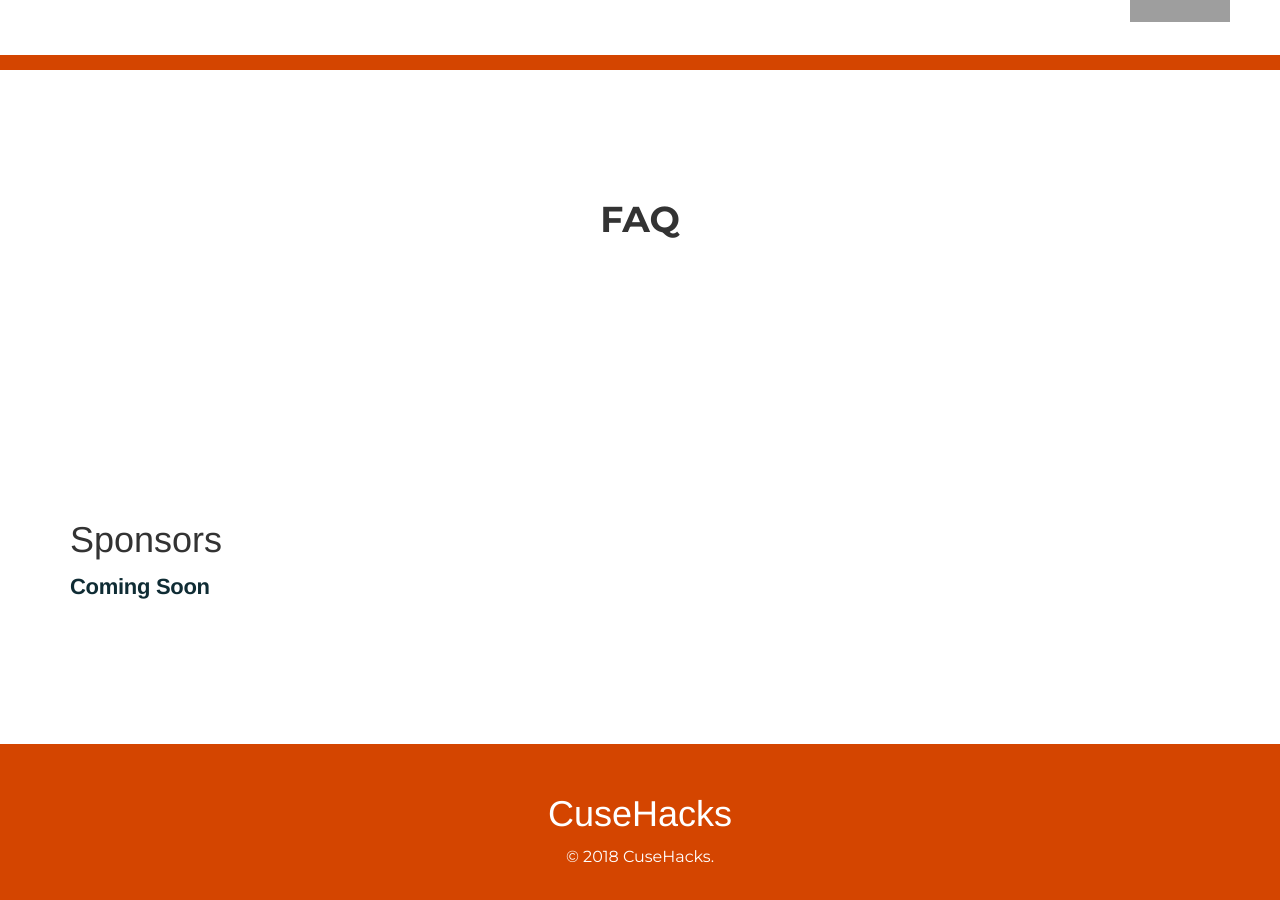
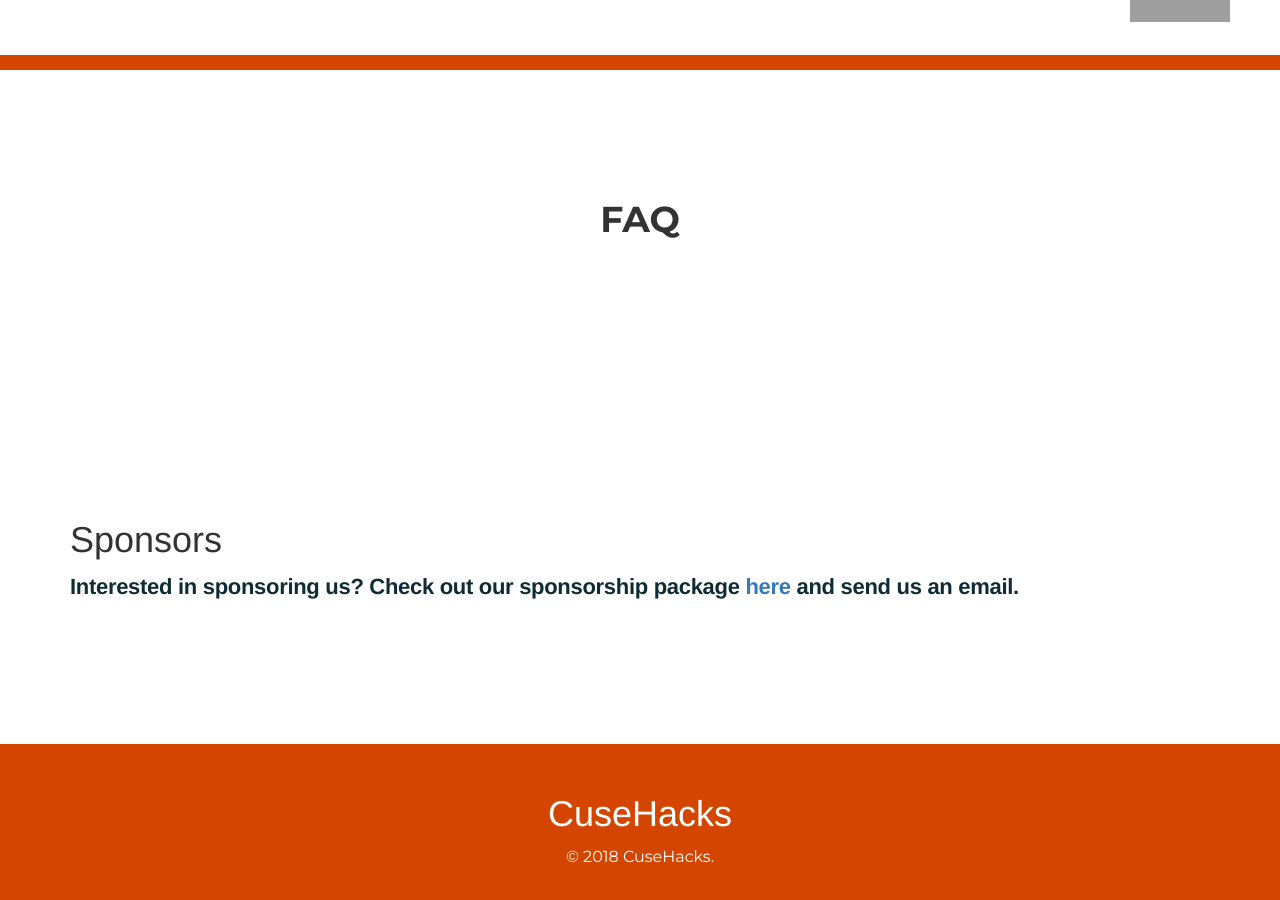
Before and after one commit to innovateorange/cusehacks, a Jekyll site: the page built from index.html, in a window 1280 px wide and 900 px high, scrolled down 2380 px. Built offline with Jekyll 4.4.1, drawn with Linux system fonts in a browser that asks for light colours; nearby versions of some CDN libraries; grey boxes are pictures that could not be loaded.

Commit message:
added to sponsor

```diff
--- a/index.html
+++ b/index.html
@@ -67,6 +67,6 @@
 <section class="about" id="section-sponsors">
   <div class="container">
     <h1>Sponsors</h1>
-    <p>Coming Soon</p>
+    <p>Interested in sponsoring us? Check out our sponsorship package <a href="/assets/test_sponsor_package.pdf">here</a> and send us an email.</p>
   </div>
 </section>
```
